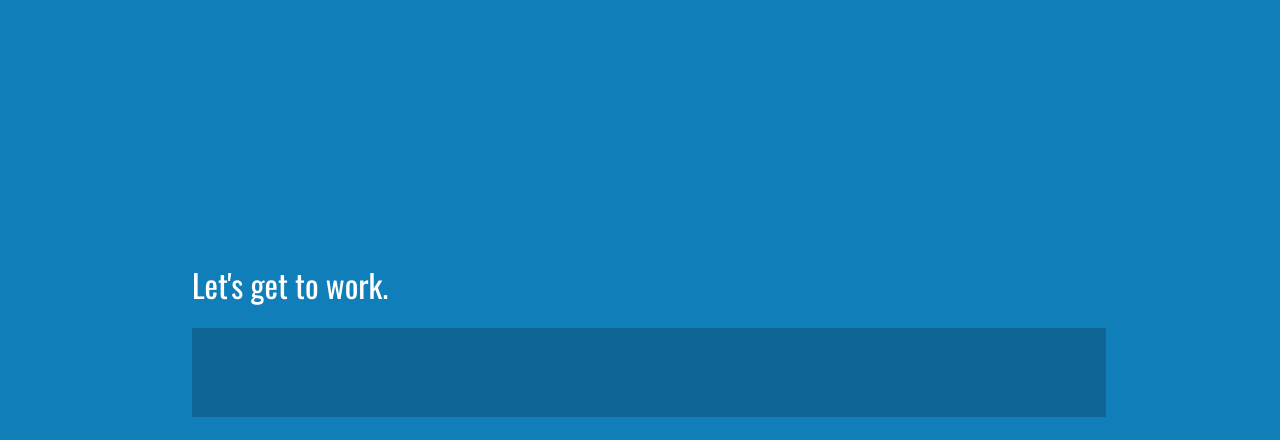
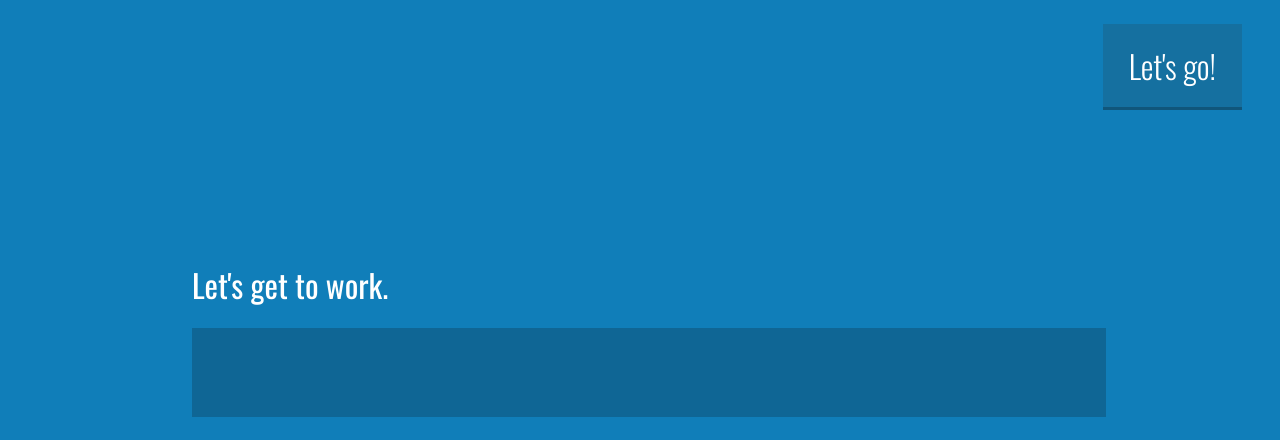
Before and after one commit to NateRudolph/Knuckledown, a plain HTML site: page index.html in a window 1280 px wide. Drawn offline with nearby package versions, Linux system fonts and the light colour scheme.

Commit message:
startBtn edits

```diff
--- a/index.html
+++ b/index.html
@@ -16,6 +16,7 @@
 <!--            <li> Feed cat <span class="timeAmount">20 min</span></li>-->
         </ul>
     </div>
+    <div id="startBtn">Let's go!</div>
     <script src="js/jquery-2.1.1.min.js"></script>
     <script src="js/script.js"></script>
 </body>
```
